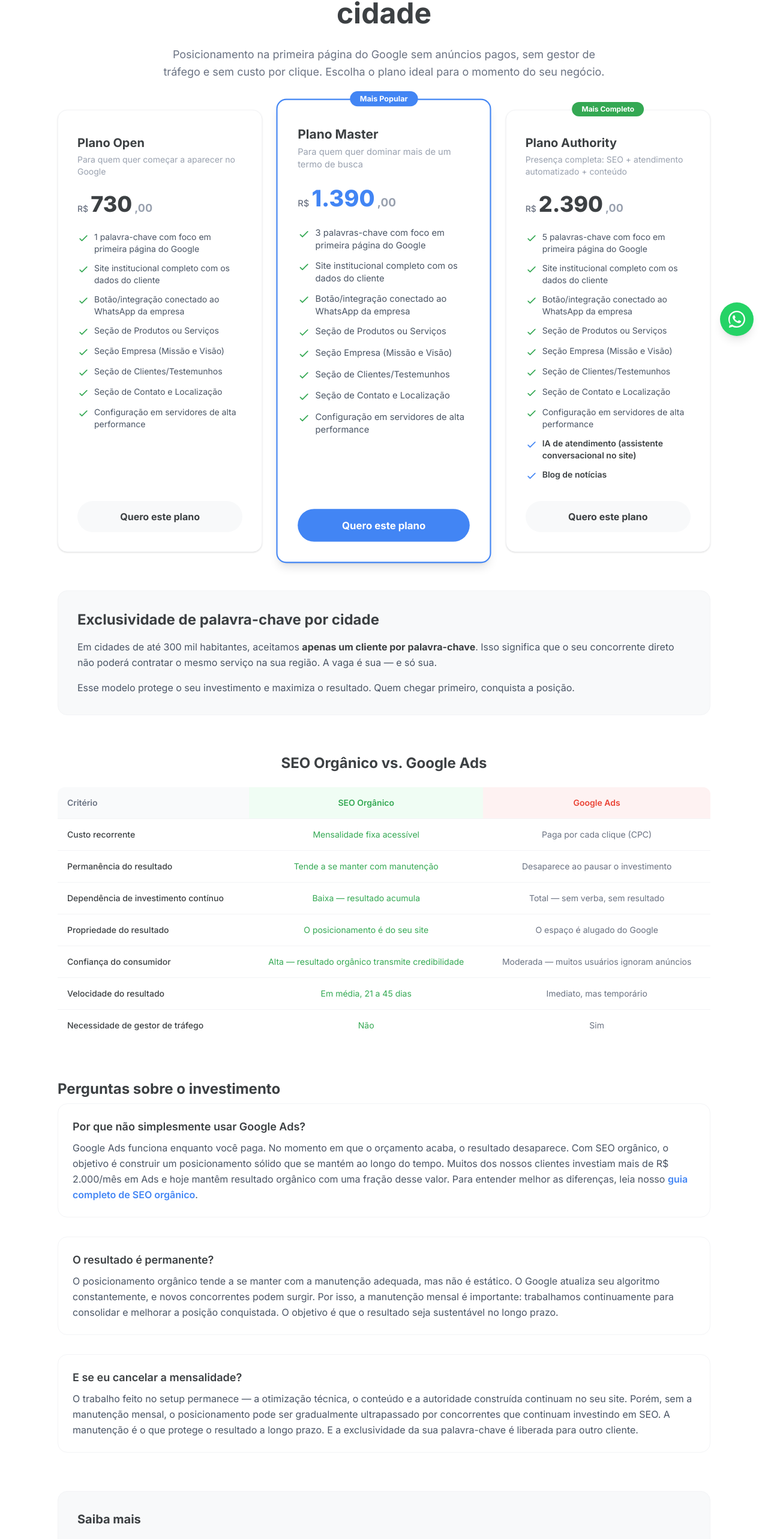
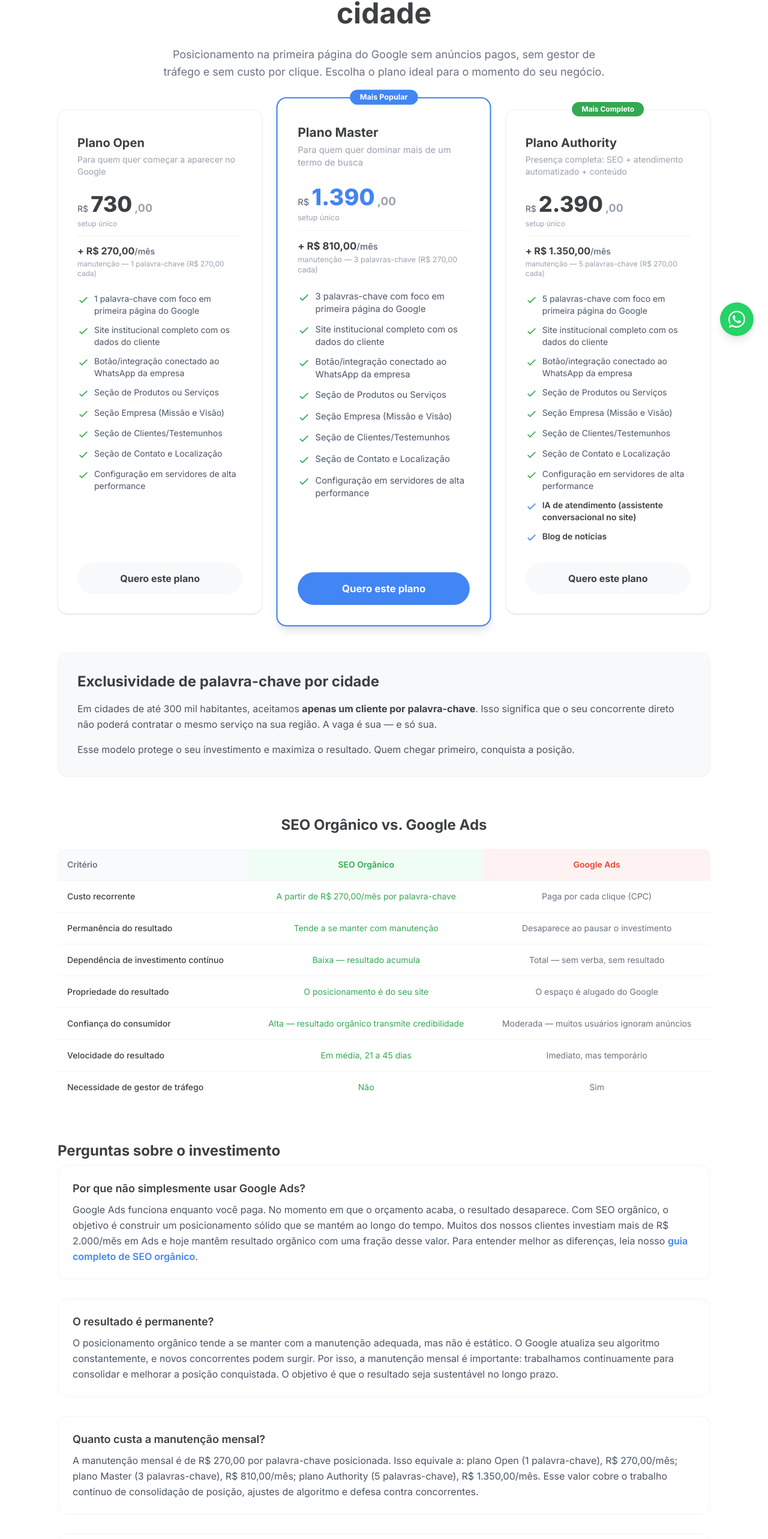
Before and after one commit to rogerfunchall-prog/projetoghanks, a Next.js app: page /planos in a window 1280 px wide. Shown: the part 216-2781 px from the top of the page at 60% size. Built offline with nearby package versions, Linux system fonts and the light colour scheme; no server answers.

Commit message:
feat(planos): exibir mensalidade de manutencao nos cards, tabela e FAQ

```diff
--- a/src/app/planos/page.tsx
+++ b/src/app/planos/page.tsx
@@ -20,6 +20,16 @@ export const metadata: Metadata = {
     canonical: `${siteUrl}/planos`,
   },
 };
+
+/* Valor da manutenção mensal por palavra-chave posicionada (BRL) */
+const MANUTENCAO_POR_PALAVRA_CHAVE = 270;
+
+/* Formata um valor numérico no padrão brasileiro: 1350 -> "1.350,00" */
+const formatBRL = (valor: number) =>
+  valor.toLocaleString("pt-BR", { minimumFractionDigits: 2, maximumFractionDigits: 2 });
+
+/* Mensalidade de manutenção de um plano = valor unitário x qtd. de palavras-chave */
+const manutencaoMensal = (keywords: number) => keywords * MANUTENCAO_POR_PALAVRA_CHAVE;
 
 /* Dados dos 3 planos */
 const plans = [
@@ -190,11 +200,25 @@ export default function PlanosPage() {
                     ,{plan.price.split(",")[1]}
                   </span>
                 </div>
+                <p className="text-xs text-gray-400 mt-1">setup único</p>
+
                 {plan.hasDiscount && (
                   <span className="inline-block mt-2 bg-ghanks-red/10 text-ghanks-red text-xs font-bold px-2.5 py-1 rounded-full">
                     50% OFF
                   </span>
                 )}
+
+                {/* Mensalidade de manutenção */}
+                <div className="mt-3 pt-3 border-t border-gray-100">
+                  <p className="text-base font-bold text-ghanks-gray">
+                    + R$ {formatBRL(manutencaoMensal(plan.keywords))}
+                    <span className="text-sm font-semibold text-gray-500">/mês</span>
+                  </p>
+                  <p className="text-xs text-gray-400 mt-0.5">
+                    manutenção — {plan.keywords} palavra{plan.keywords > 1 ? "s" : ""}-chave
+                    {" "}(R$ {formatBRL(MANUTENCAO_POR_PALAVRA_CHAVE)} cada)
+                  </p>
+                </div>
               </div>
 
               {/* Lista de recursos */}
@@ -279,7 +303,7 @@ export default function PlanosPage() {
               </thead>
               <tbody className="text-sm text-gray-600">
                 {[
-                  ["Custo recorrente", "Mensalidade fixa acessível", "Paga por cada clique (CPC)"],
+                  ["Custo recorrente", `A partir de R$ ${formatBRL(MANUTENCAO_POR_PALAVRA_CHAVE)}/mês por palavra-chave`, "Paga por cada clique (CPC)"],
                   ["Permanência do resultado", "Tende a se manter com manutenção", "Desaparece ao pausar o investimento"],
                   ["Dependência de investimento contínuo", "Baixa — resultado acumula", "Total — sem verba, sem resultado"],
                   ["Propriedade do resultado", "O posicionamento é do seu site", "O espaço é alugado do Google"],
@@ -322,6 +346,24 @@ export default function PlanosPage() {
               O Google atualiza seu algoritmo constantemente, e novos concorrentes podem surgir. Por isso,
               a manutenção mensal é importante: trabalhamos continuamente para consolidar e melhorar a posição
               conquistada. O objetivo é que o resultado seja sustentável no longo prazo.
+            </p>
+          </div>
+
+          <div className="bg-white rounded-2xl p-6 border border-gray-100">
+            <h3 className="text-lg font-semibold text-ghanks-gray mb-2">Quanto custa a manutenção mensal?</h3>
+            <p className="text-gray-600 leading-relaxed">
+              A manutenção mensal é de R$ {formatBRL(MANUTENCAO_POR_PALAVRA_CHAVE)} por palavra-chave
+              posicionada. Isso equivale a:{" "}
+              {plans
+                .map(
+                  (p) =>
+                    `plano ${p.name} (${p.keywords} palavra${
+                      p.keywords > 1 ? "s" : ""
+                    }-chave), R$ ${formatBRL(manutencaoMensal(p.keywords))}/mês`
+                )
+                .join("; ")}
+              . Esse valor cobre o trabalho contínuo de consolidação de posição, ajustes de
+              algoritmo e defesa contra concorrentes.
             </p>
           </div>
 
```
